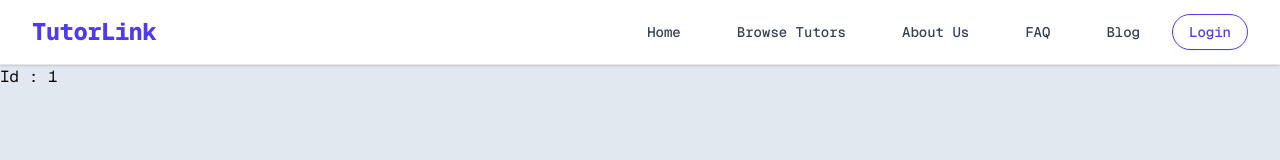
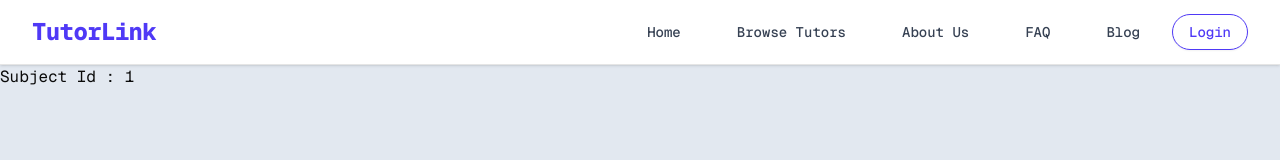
Before and after one commit to Sakhawat71/tutorlink-frontend, a Next.js app: page /tutors/1 in a window 1280 px wide. Shown: the top 160 px of the page. Built offline with nearby package versions, Linux system fonts and the light colour scheme; no server answers.

Commit message:
add subject id

```diff
--- a/src/app/(WithCommonLayout)/tutors/[id]/page.tsx
+++ b/src/app/(WithCommonLayout)/tutors/[id]/page.tsx
@@ -9,7 +9,7 @@ const SubjectDetails = () => {
 
     return (
         <div>
-            <h2>Id : {id}</h2>
+            <h2>Subject Id : {id}</h2>
         </div>
     );
 };
```
